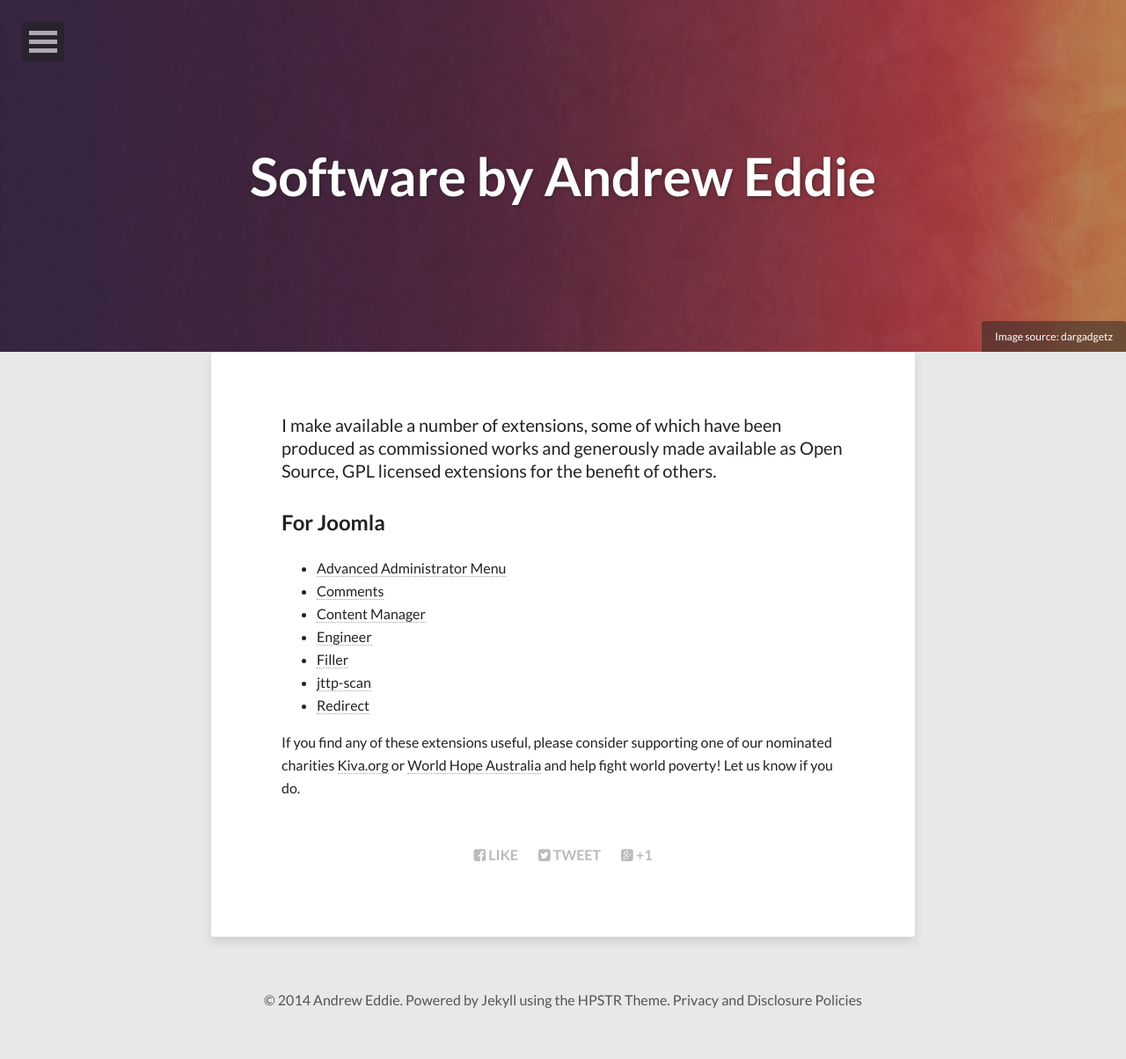
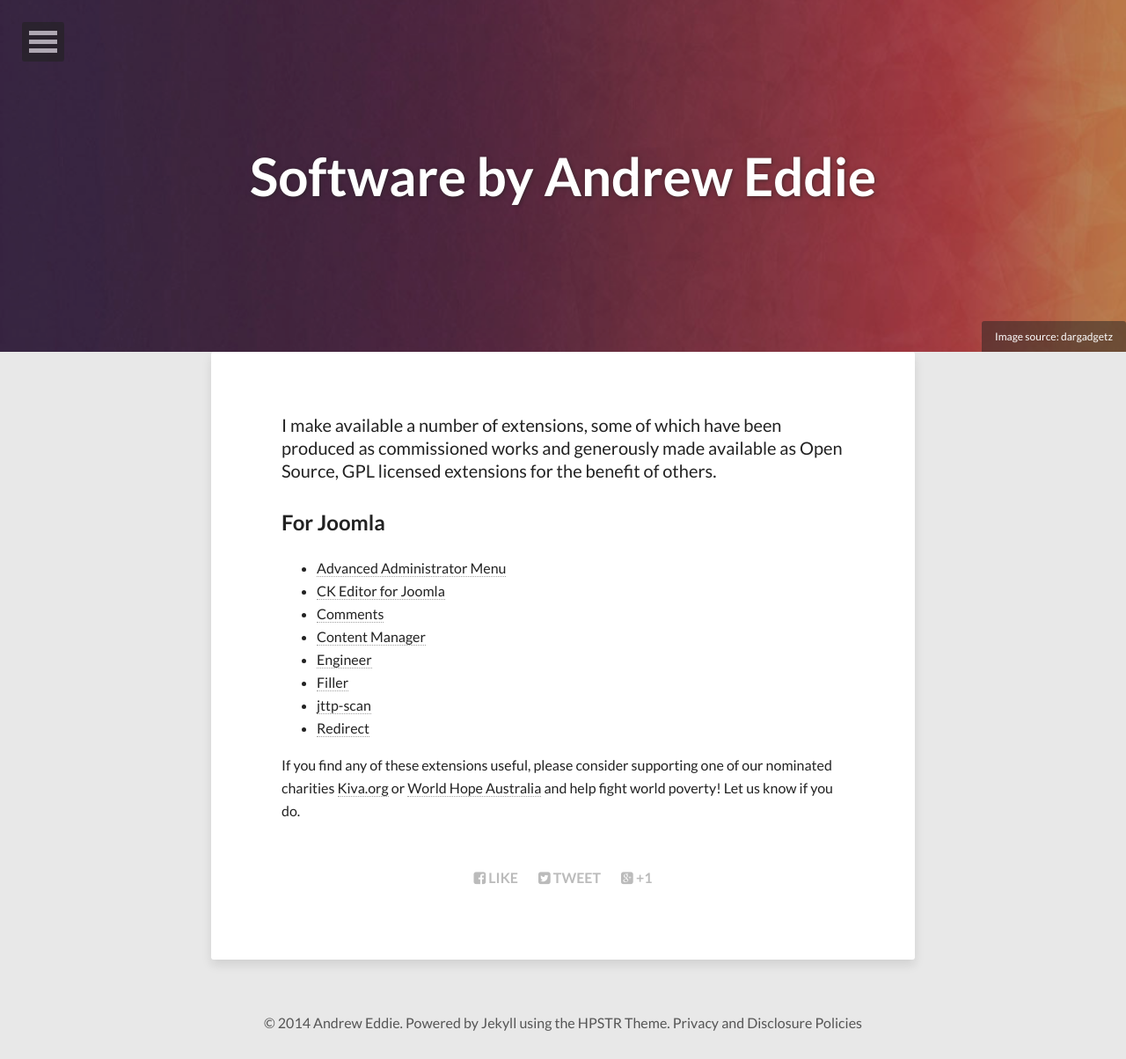
Before and after one commit to eddieajau/eddieajau.github.io, a Jekyll site: the page built from software/index.md, in a window 1280 px wide. Shown: the whole page at 88% size. Built offline with Jekyll 4.4.1, drawn with Linux system fonts in a browser that asks for light colours; nearby versions of some CDN libraries; before the commit the page ends 1178 px from its top, so only the background shows below that.

Commit message:
Add CKeditor link

```diff
--- a/software/index.md
+++ b/software/index.md
@@ -14,6 +14,7 @@ I make available a number of extensions, some of which have been produced as com
 ## For Joomla
 
 * [Advanced Administrator Menu](/software/advanced-administrator-menu-for-joomla.html)
+* [CK Editor for Joomla](/software/ckeditor-for-joomla.html)
 * [Comments](/software/artof-comments.html)
 * [Content Manager](/software/content-manager-for-joomla.html)
 * [Engineer](/software/engineer-for-joomla.html)
```
Also changed, not shown: software/ckeditor-for-joomla.md (renamed from software/artof-editor-for-joomla.md), 1 other file.
